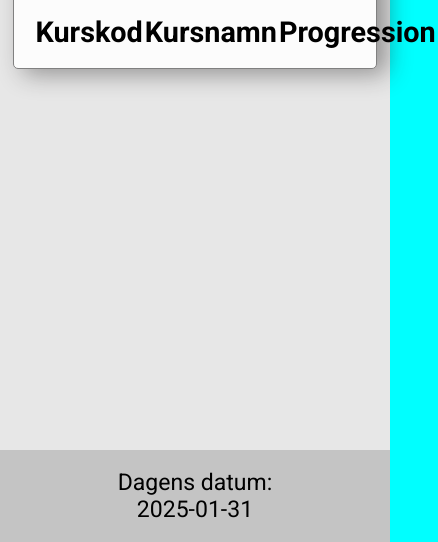
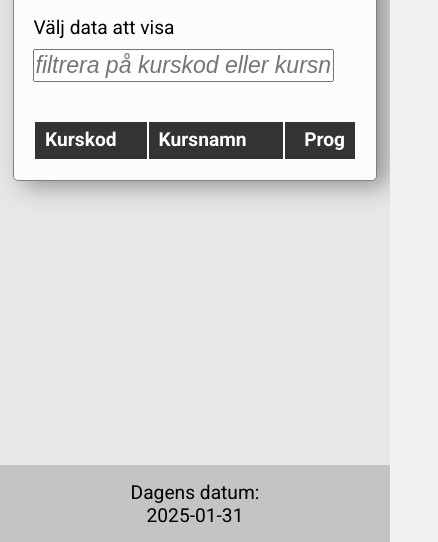
Before and after one commit to Bakko50B/Uppgift_2, a website built with Parcel: page src/index.html in a window 390 px wide. Shown: the part 302-844 px from the top of the page, 438 px wide, since content can reach past the window. Built offline with nearby package versions, Linux system fonts and the light colour scheme; no server answers.

Commit message:
stylat och ändrat js kod. till tydligare syntax

```diff
--- a/src/css/style.css
+++ b/src/css/style.css
@@ -181,18 +181,41 @@ footer {
     text-align: center;
 }
 
+#lblfilter{
+    display: block;
+}
+#filter {
+    line-height: 1.5rem;
+    font-size: 1.2rem;
+    width: auto;
+    margin: .5rem 0 2rem;
+}
+#filter::placeholder{
+    font-style: italic;
+    font-size: 1.2rem;
+}
+
 #courseTable {
     width: 100%;
-    line-height: 1.5rem;
+    line-height: 1.9rem;
 
 }
 
-#courseTable th{
+#courseTable th {
     font-size: 1.5rem;
     cursor: pointer;
-
+    vertical-align: top;
+    padding-left: .5rem;
+    background-color: var(--text-color);
+    color: white;
 }
 
+#courseTable td {
+    vertical-align: top;
+    border: .5px solid rgb(0, 0, 0);
+    box-shadow: .2rem .2rem .4rem rgba(158, 158, 158, 0.719);
+    padding-left: .5rem;
+}
 
 #courseTable th:nth-child(2){
     text-align: left;
@@ -201,13 +224,13 @@ footer {
 #courseTable th:first-child,
 #courseTBody td:first-child{
     text-align: left;
-    padding-right: auto;
+
 }
 
 
 #courseTable th:last-child,
 #courseTBody td:last-child{
-    text-align: right;
+    text-align: center;
 }
 
 #date{
@@ -231,7 +254,7 @@ footer {
 
 @media screen and (max-width: 600px) {
     body {
-        background-color: aqua;
+         font-size: 1rem;
     }
 
     header {
@@ -283,4 +306,19 @@ footer {
         word-wrap: break-word;
         /* overflow-wrap: break-word;  */
       }
+
+      #tablesection {
+        overflow-x: auto;
+      }
+
+      #coursetable{
+        max-width: 98%;
+      }
+      #courseTable th{
+        font-size: 1rem;
+      }
+
+      .hidden{
+        display: none;
+      }
 }
--- a/src/index.html
+++ b/src/index.html
@@ -39,15 +39,21 @@
         <section id="info">
             <h1 id="starttitle">Uppgift 2</h1>
             <div id="errormessage"></div>
+            <div>
+                <label for="filter" id="lblfilter">Välj data att visa <span class="hidden">(Kurskod eller namn)</span>  </label>
+                <input type="text" id="filter" name="filter" placeholder="filtrera på kurskod eller kursnamn">
+            </div>
 
+            <section id="tablesection">
                 <table id="courseTable">
                     <thead>
                         <th id="courseCode" data-column="code" >Kurskod</th>                    <!-- Använder data.column för att hämta värdet till sorteringen -->
                         <th id="courseName" data-column="coursename">Kursnamn</th>              <!-- Använder data.column för att hämta värdet till sorteringen -->
-                    <th id="courseProgression" data-column="progression">Progression</th>   <!-- Använder data.column för att hämta värdet till sorteringen -->
+                        <th id="courseProgression" data-column="progression">Prog<span class="hidden">ression</span></th>
                     </thead>
                     <tbody id="courseTBody"></tbody>
                 </table>
+            </section>
 
 
 
--- a/src/js/main.js
+++ b/src/js/main.js
@@ -5,7 +5,10 @@ let sortOrder = 1; // 1 = stigande, -1 = fallande
 
 window.onload = () => {
     getCourses();
+    document.getElementById("filter").addEventListener("input", filterData);
 }
+
+
 
 document.querySelectorAll("th[data-column]").forEach(th => {
     th.addEventListener("click", () => {
@@ -16,17 +19,19 @@ document.querySelectorAll("th[data-column]").forEach(th => {
 });
 
 function sortCourses(column) {
-    courses.sort((a, b) => {
-        let valA = a[column].toString().toLowerCase();
-        let valB = b[column].toString().toLowerCase();
 
-        return valA > valB ? sortOrder : -sortOrder;
-    });
+    courses.sort((a, b) => (a[column] > b[column] ? sortOrder : -sortOrder));
+    //0courses.sort((a, b) => {
+    //    let valA = a[column];
+    //    let valB = b[column];
+
+      //  return valA > valB ? sortOrder : -sortOrder; //Om a[column] är större än b[column], returneras sortOrder  (1 eller -1 beroende på den aktuella sorteringsordningen).
+                                                    // Annars returneras -sortOrder. orteringsvariabeln (sortOrder byter värde mellan varven 1x-1 = -1) (-1x-1= 1)
+                                                    // så trots lika useende i koden varje gång har de olika värden varannan gång vilket ändrar sorterings ordningen
+   // });
 
     sortOrder *= -1; // Växla sorteringsordning
-
     printCourses(courses); // Uppdatera tabellen
-
 
 }
 
@@ -73,6 +78,18 @@ function printCourses(data) {
 //     console.table(data);
 // }
 
+function filterData(){
+    const filterOption = document.getElementById("filter").value;
+
+    const filteredArr = courses.filter(course =>
+        course.coursename.toLowerCase().includes(filterOption.toLowerCase()) ||
+        course.code.toLowerCase().includes(filterOption.toLowerCase())
+    );
+
+    printCourses(filteredArr);
+}
+
+
 /* Datum i footern*/
 
 const MyDateEl = document.getElementById("date");
```
Lines whose indentation alone changed are shown as unchanged.
